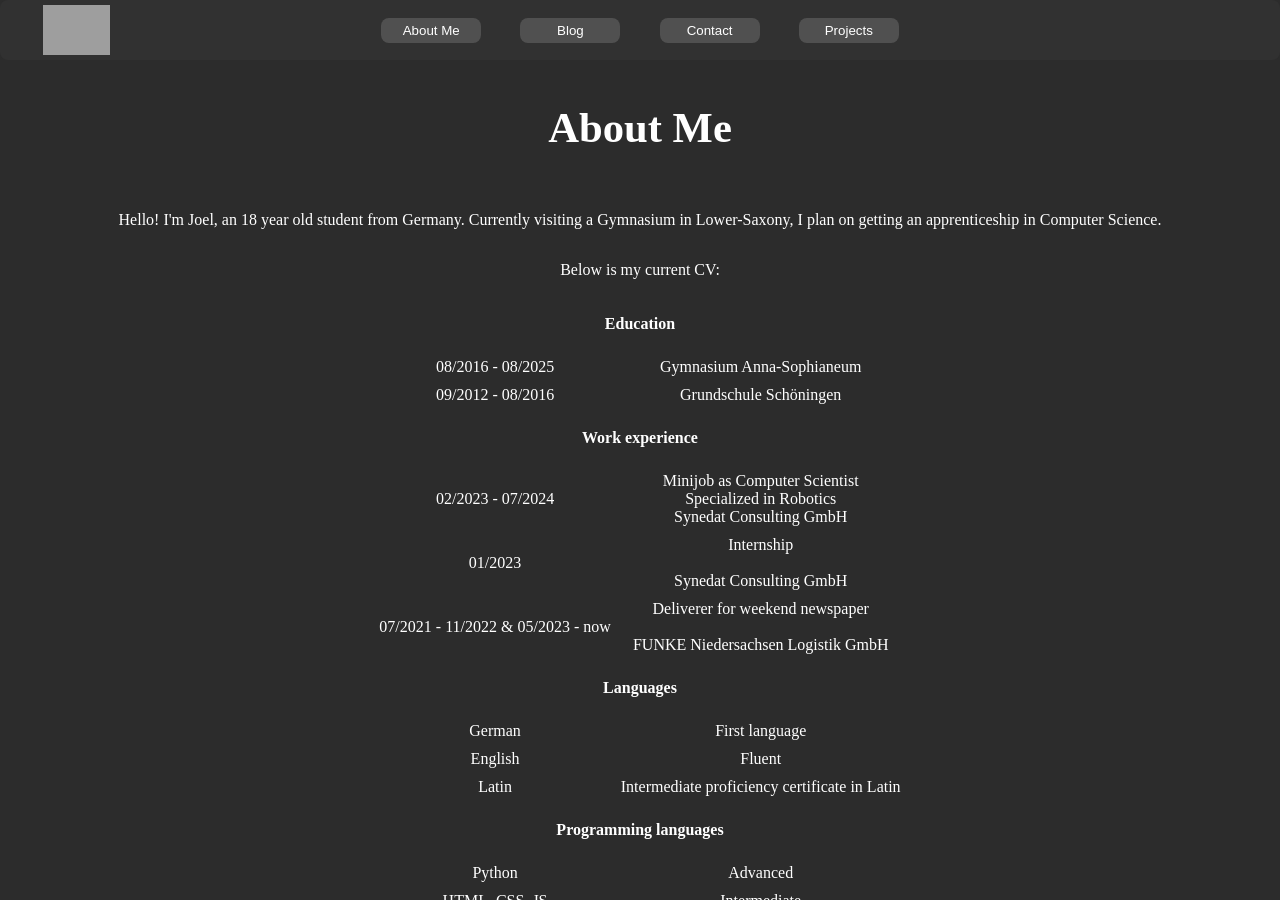
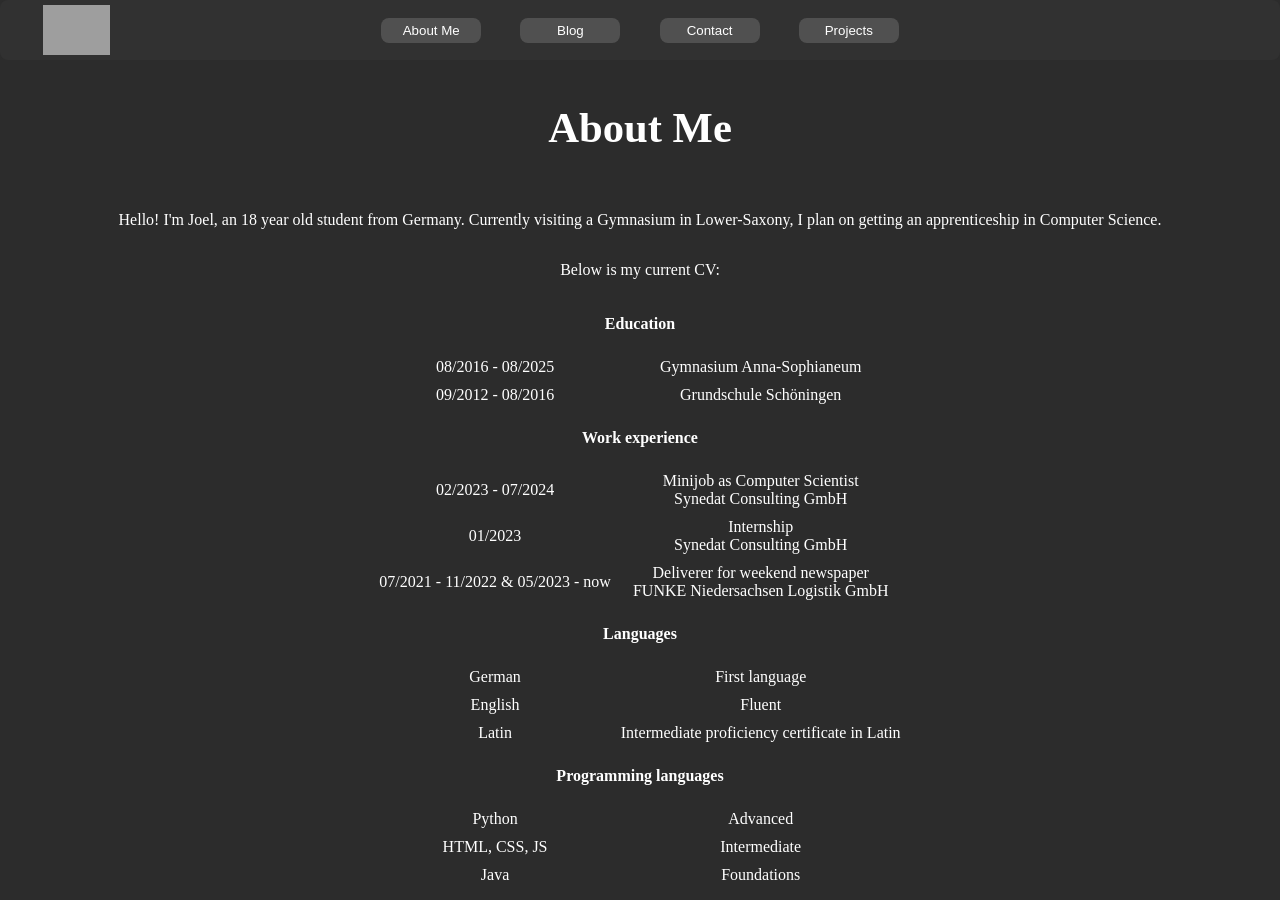
Before and after one commit to Xynox/website, a Jekyll site: the page built from html/about/about.html, in a window 1280 px wide and 900 px high. Built offline with Jekyll 4.4.1, drawn with Linux system fonts in a browser that asks for light colours; grey boxes are pictures that could not be loaded.

Commit message:
Fix layout issues on CV
Fixes #22 because the empty br tags did mess up the structure of the table

```diff
--- a/html/about/about.html
+++ b/html/about/about.html
@@ -35,21 +35,18 @@ title: Joel Wittke - About Me
         <tr>
             <td>02/2023 - 07/2024</td>
             <td>Minijob as Computer Scientist <br>
-                Specialized in Robotics <br>
                 Synedat Consulting GmbH
             </td>
         </tr>
         <tr>
             <td>01/2023</td>
             <td>Internship <br>
-                <br>
                 Synedat Consulting GmbH
             </td>
         </tr>
         <tr>
             <td>07/2021 - 11/2022 & 05/2023 - now</td>
             <td>Deliverer for weekend newspaper <br>
-                <br>
                 FUNKE Niedersachsen Logistik GmbH
             </td>
         </tr>
```
